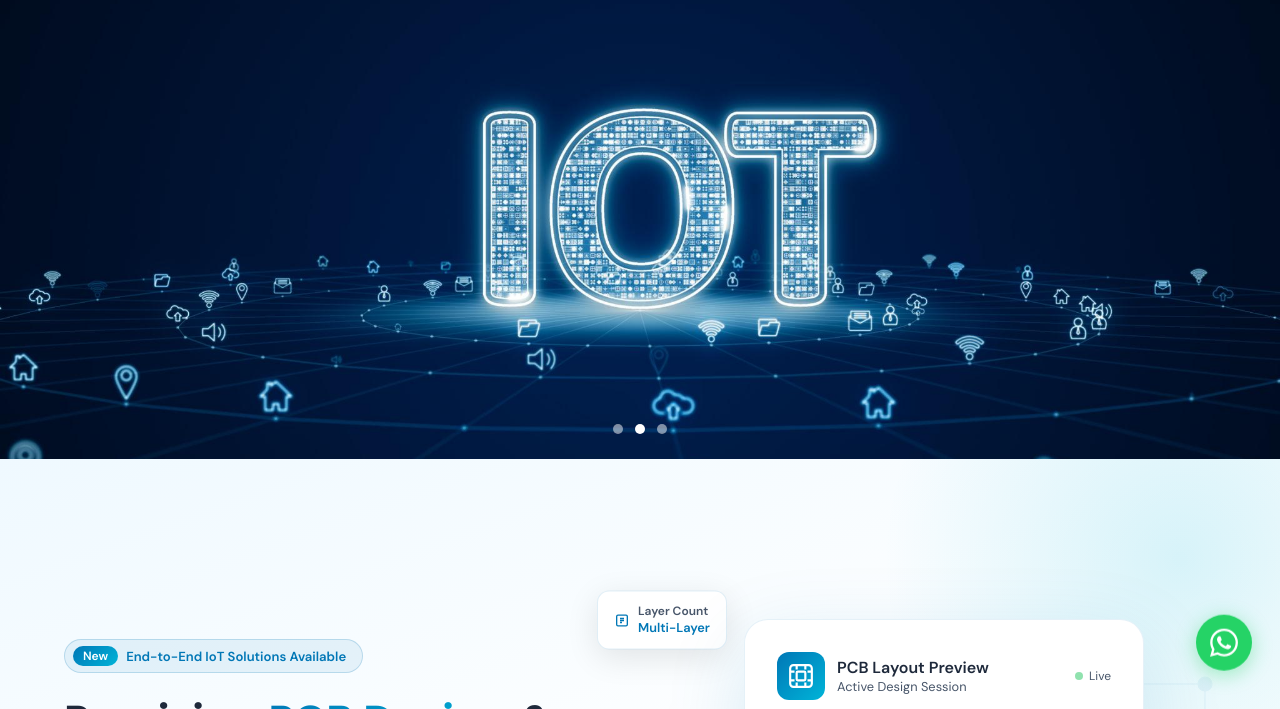
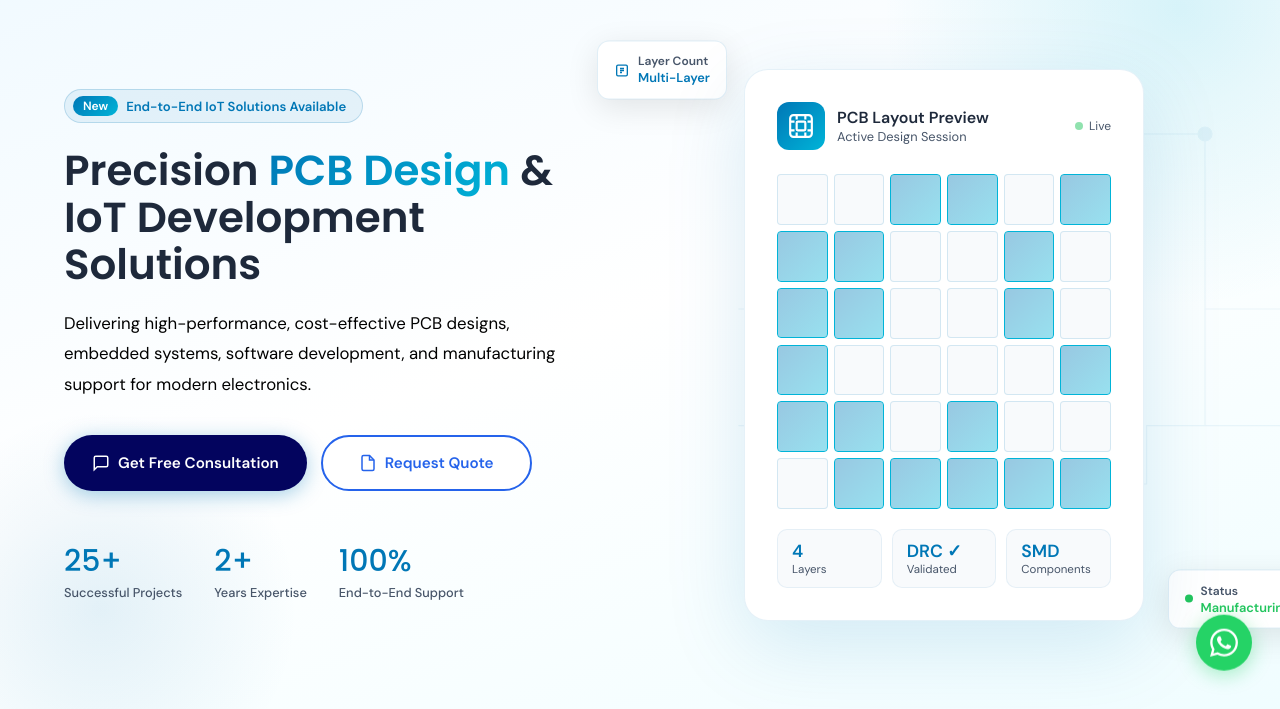
Before and after one commit to utsavvSharma/noventide, a plain HTML site: page index.html in a window 1280 px wide. Shown: the part 91-800 px from the top of the page. Drawn offline with Linux system fonts and the light colour scheme.

Commit message:
updated code

```diff
--- a/index.html
+++ b/index.html
@@ -55,32 +55,7 @@
   </nav>
 
 
-    <!-- slidder -->
 
-    <section class="hero-slider">
-
-    <div class="slides">
-        <div class="slide active">
-            <img src="./images/btob.jpg" alt="">
-        </div>
-
-        <div class="slide">
-            <img src="./images/banner-2.jpg" alt="">
-        </div>
-
-        <div class="slide">
-            <img src="./images/banner-4.jpg" alt="">
-        </div>
-    </div>
-
-    <!-- Dots -->
-    <div class="slider-dots">
-        <span class="dot active"></span>
-        <span class="dot"></span>
-        <span class="dot"></span>
-    </div>
-
-</section>
   <!-- ══════════════════════════════════════════════════════════
        HERO SECTION
   ══════════════════════════════════════════════════════════ -->
```
